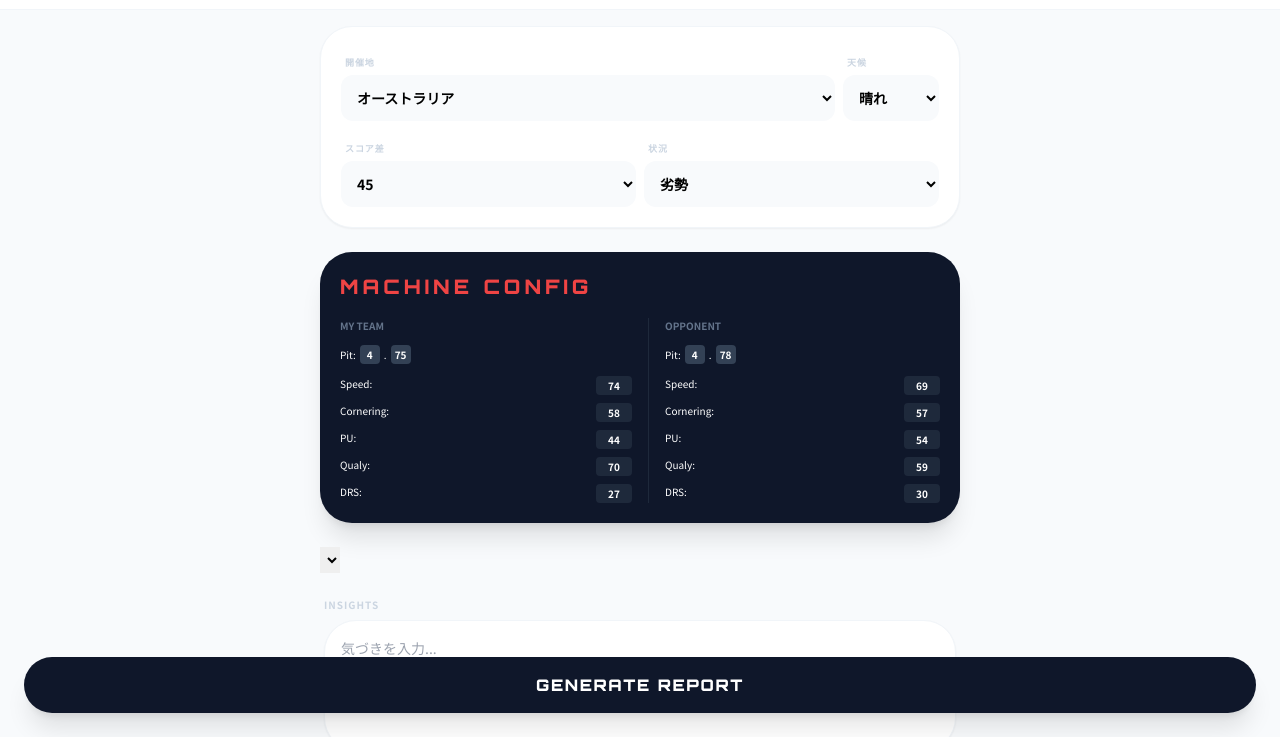
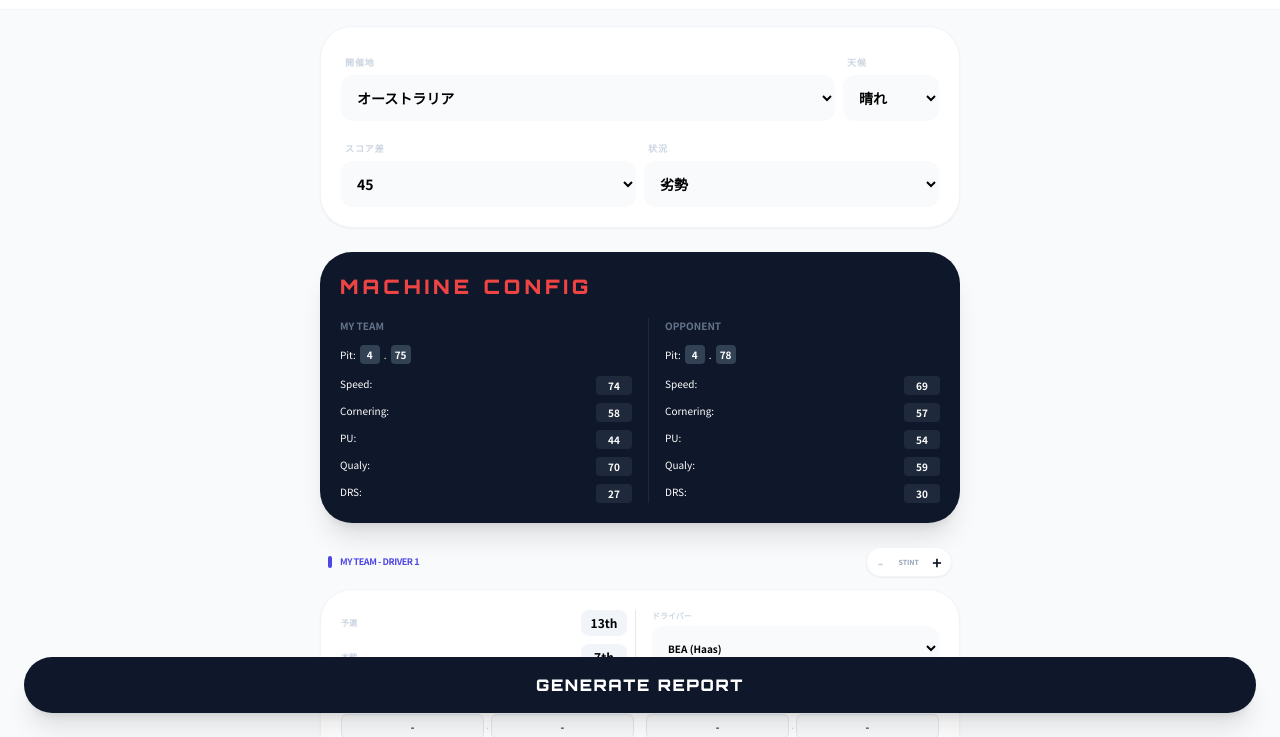
Before and after one commit to macha-0120-2010/Formula-One, a plain HTML site: page index.html in a window 1280 px wide. Shown: the part 63-800 px from the top of the page. Drawn offline with nearby package versions, Linux system fonts and the light colour scheme.

Commit message:
Replace select element with div for driversContainer

```diff
--- a/index.html
+++ b/index.html
@@ -112,7 +112,7 @@
             </div>
         </section>
 
-        <select id="driversContainer" class="space-y-8"></select>
+        <div id="driversContainer" class="space-y-8"></div>
 
 
 
```
